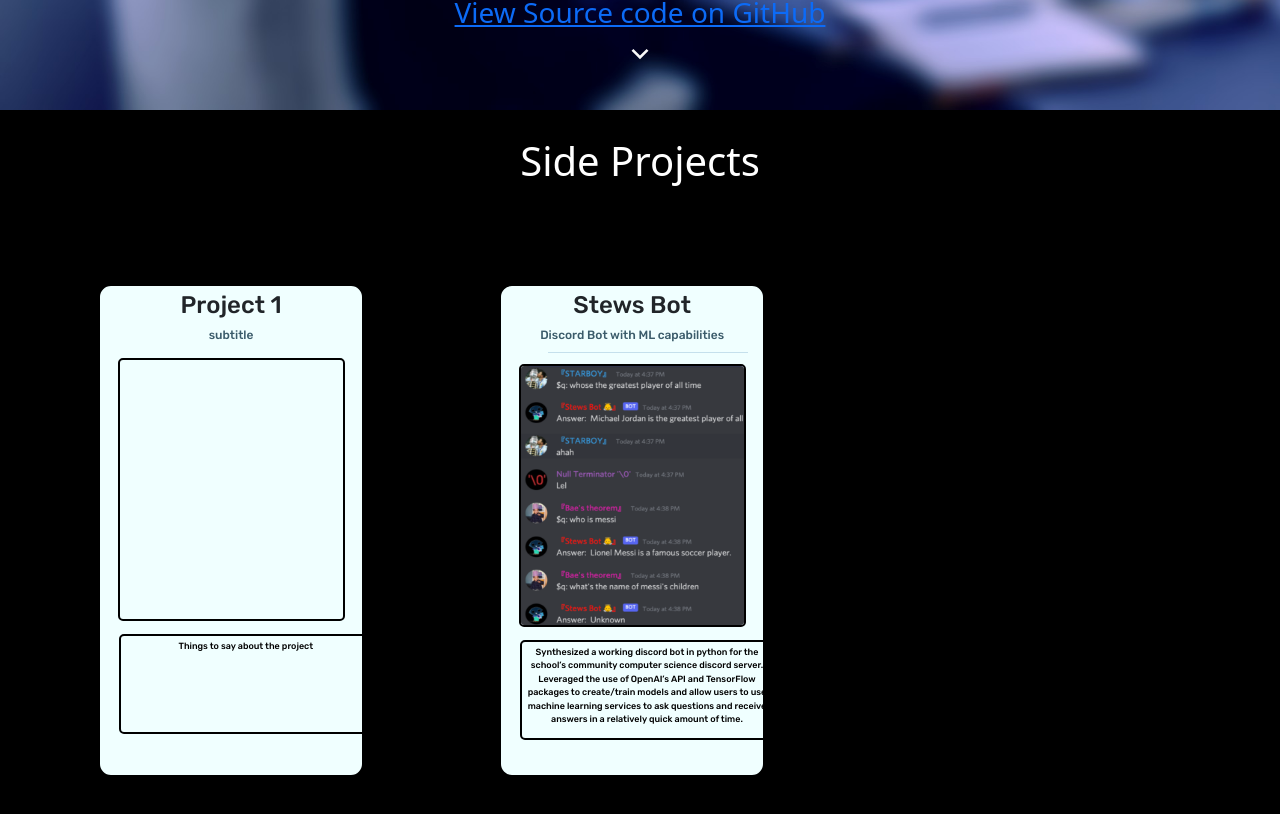
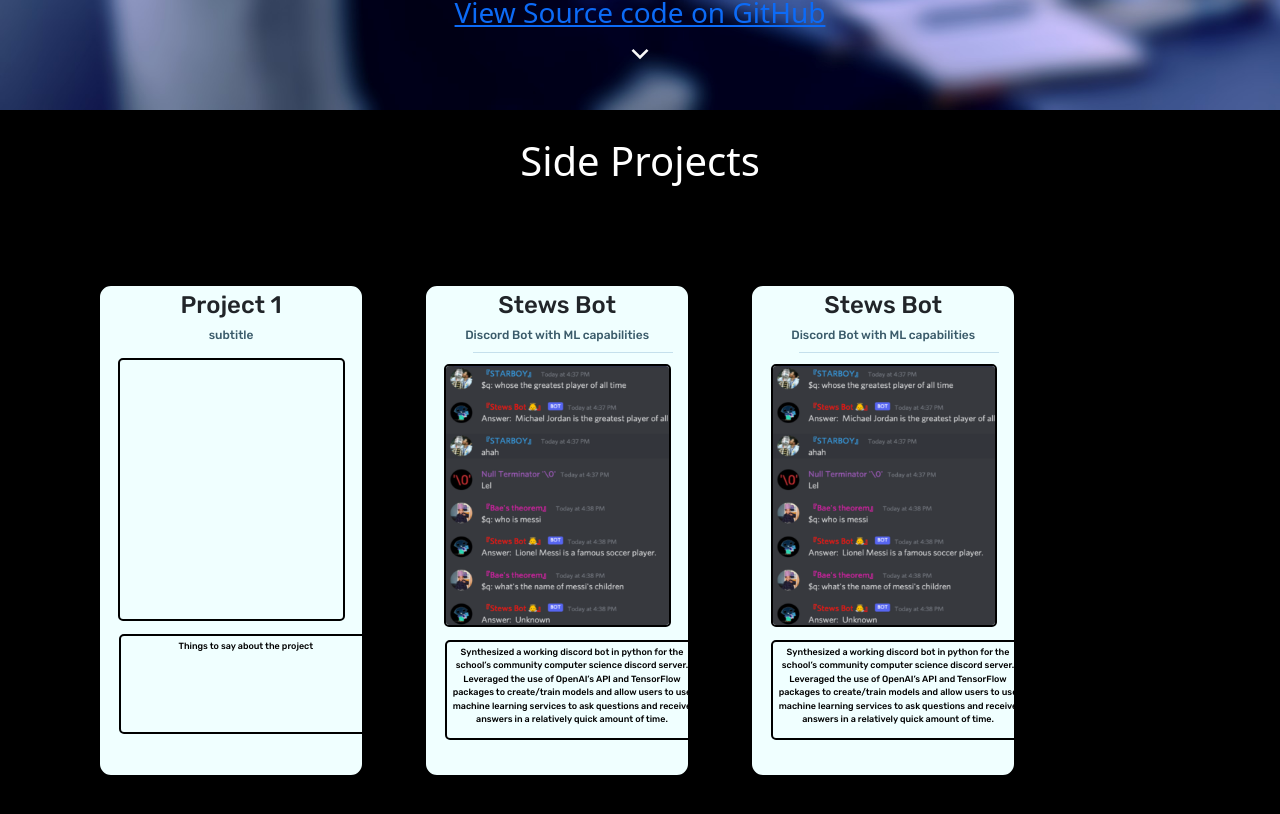
Before and after one commit to apinanyogaratnam/my-personal-website-v2.0, a React (Create React App) app: page / in a window 1280 px wide. Shown: the part 1410-2224 px from the top of the page. Built offline with nearby package versions, Linux system fonts and the light colour scheme; a web font is replaced by a local one.

Commit message:
added component for mapping while using states

```diff
--- a/src/components/side_projects_section.js
+++ b/src/components/side_projects_section.js
@@ -10,8 +10,51 @@
             "image": "bot_image.png",
             "caption": "Synthesized a working discord bot in python for the school’s community computer science discord server. Leveraged the use of OpenAI’s API and TensorFlow packages to create/train models and allow users to use machine learning services to ask questions and receive answers in a relatively quick amount of time.",
             "source": "https://github.com/apinanyogaratnam/Stews-Bot"
+        },
+        {
+            "title": "Stews Bot",
+            "subtitle": "Discord Bot with ML capabilities",
+            "image": "bot_image.png",
+            "caption": "Synthesized a working discord bot in python for the school’s community computer science discord server. Leveraged the use of OpenAI’s API and TensorFlow packages to create/train models and allow users to use machine learning services to ask questions and receive answers in a relatively quick amount of time.",
+            "source": "https://github.com/apinanyogaratnam/Stews-Bot"
         }
     ]
+
+    const Item = ({ project }) => {
+        const [style, setStyle] = useState({display: 'none'});
+
+        return (
+            <a onClick={()=> window.open(project.source, "_blank")}>
+                <div key={"id"} className="project-container"
+                    onMouseEnter={e => {
+                        setStyle({
+                            position: 'absolute',
+                            top: '50%',
+                            marginLeft: '25px',
+                            color: 'white'
+                        })
+                    }}
+                    onMouseLeave={e => {
+                        setStyle({display: 'none'})
+                    }}
+                >
+                    <h4>{project.title}</h4>
+                    <h5 className="project-subtitle">{project.subtitle}</h5>
+                    <hr className="project-hr"/>
+                    <div className="image-container">
+                        <img className="image-object" src={require("../images/" + project.image).default} alt="discord-usage-image"/>
+                        <h4 style={style}>View Source Code</h4>
+                    </div>
+                    <div className="project-caption-container">
+                        <p className="caption-text">{project.caption}</p>
+                    </div>
+                    <div className="project-links">
+                        {/* <a href={project.source}>Source Code</a> */}
+                    </div>
+                </div>
+            </a>
+        );
+    }
 
     return (
         <div className="side-projects-container">
--- a/src/css/custom.css
+++ b/src/css/custom.css
@@ -76,6 +76,7 @@
     margin-top: 7%;
     margin-left: 7.5%;
     border-radius: 15px;
+    margin-right: -40px;
     /* border-radius: 4%; */
 }
 
```
